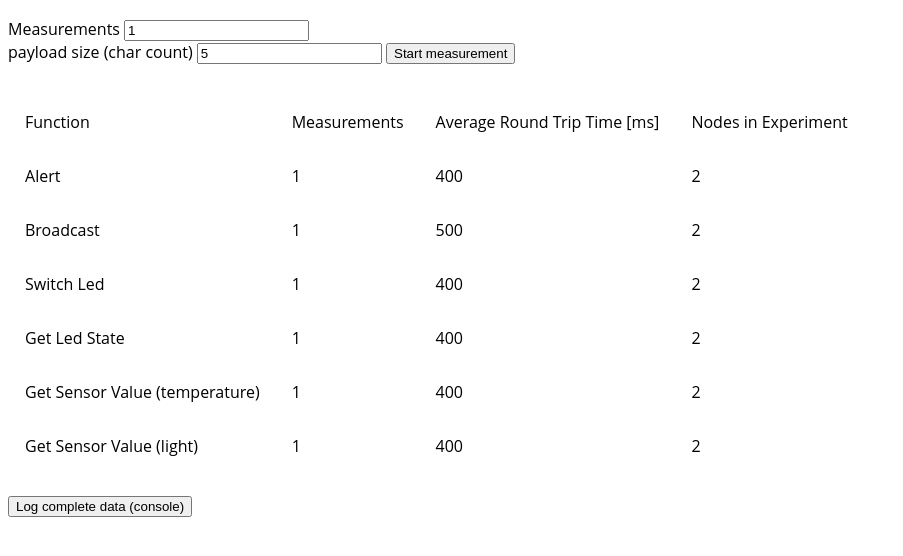
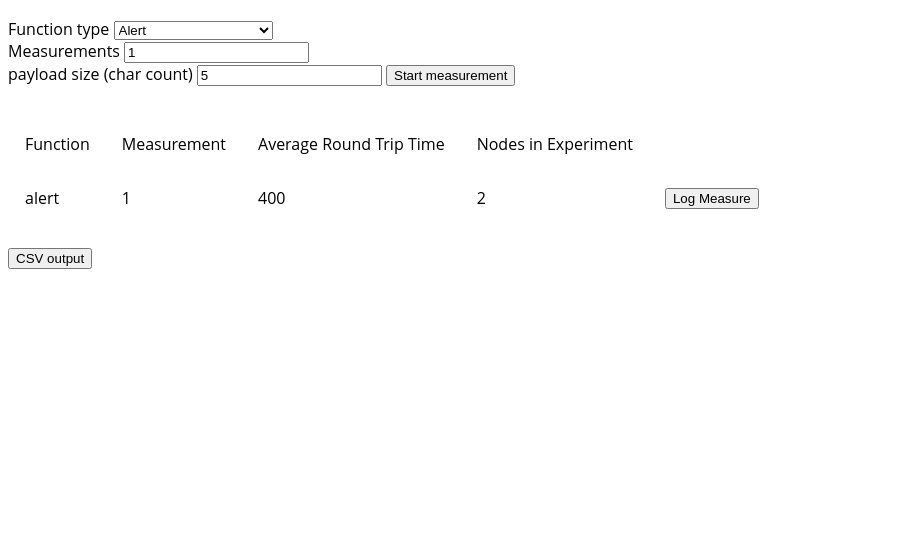
Before and after one commit to fabianbormann/WiseMote.js, a website: page public/examples/Round Trip Time.html in a window 1280 px wide. Both pictures are taken after a click on the button "Start measurement". Shown: the part 54-610 px from the top of the page, without its empty margins (0-903 px from the left). Drawn offline with Linux system fonts and the light colour scheme.

Commit message:
update examples

```diff
--- a/public/examples/Round Trip Time.html
+++ b/public/examples/Round Trip Time.html
@@ -31,10 +31,11 @@
 <script type="text/javascript">
 
 	var nodesInExperiment = 0;
-
+    var outputFormat = "table";
+    var finish = [];
 	var measurements = {
 		length : 0,
-		data : new Array
+		data : []
 	}
 
 	function Measurement(type, payloadSize) {
@@ -42,74 +43,69 @@
 		this.payload = Array(payloadSize).join('x');
 		this.delta = [];
 		this.roundTripTime = 0;
+		this.now;
+	}
 
-		this.now = new Date();
+    function startMeasurment() {
+    	measurements.data = [];
+        finish = [];
+        for(var i = 0; i < $('#measurements').val(); i++) {
+		  measurements.data.push(new Measurement( $('#functionSelect').val(), $('#payloadLength').val() ));
+        }
+        measure();
+    }
 
-		var self = this;
-
-		return function() {
-			switch(self.type) {
+    function measure() {
+        if(measurements.data.length > 0) {
+            var internalCounter = nodesInExperiment;
+            measurements.data[0].now = new Date();
+            switch(measurements.data[0].type) {
                 case "alert":
-					jsMote.alert(self.payload, function() {
-    					current = new Date();
-    					rtt = current-self.now;
-    					self.roundTripTime = addDelta(rtt, self.delta);
-					});
-					break;
-				case "broadcast":
-					jsMote.broadcast(self.payload, function() {
-    					current = new Date();
-    					rtt = current-self.now;
-    					self.roundTripTime = addDelta(rtt, self.delta);
+                    jsMote.alert(measurements.data[0].payload, function() {
+                        internalCounter--;
+                        logMeasure(internalCounter);
                     });
                     break;
                 case "getLedState":
                     jsMote.getLedState(function() {
-    					current = new Date();
-    					rtt = current-self.now;
-    					self.roundTripTime = addDelta(rtt, self.delta);
+                        internalCounter--;
+                        logMeasure(internalCounter);
                     });
                     break;
                 case "switchLedState":
                     jsMote.switchLed((Math.random() < 0.5), function() {
-    					current = new Date();
-    					rtt = current-self.now;
-    					self.roundTripTime = addDelta(rtt, self.delta);
+                        internalCounter--;
+                        logMeasure(internalCounter);
                     });
                     break;
                 case "getTemp":
                     jsMote.getSensorValue("temperature", function() {
-    					current = new Date();
-    					rtt = current-self.now;
-    					self.roundTripTime = addDelta(rtt, self.delta);
+                        internalCounter--;
+                        logMeasure(internalCounter);
                     });
                     break;
                 case "getLight":
                     jsMote.getSensorValue("light", function() {
-    					current = new Date();
-    					rtt = current-self.now;
-    					self.roundTripTime = addDelta(rtt, self.delta);
+                        internalCounter--;
+                        logMeasure(internalCounter);
                     });
                     break;
                 default:
                     throw new Error("Unknown type: "+type);
             }
-		}()
+        }
     }
 
-    function startMeasurment() {
-
-    	measurements.data = [];
-
-    	for(var i = 0; i < $('#measurements').val(); i++) {
-			measurements.data.push(new Measurement( "alert", $('#payloadLength').val() ));
-			measurements.data.push(new Measurement( "broadcast", $('#payloadLength').val() ));
-			measurements.data.push(new Measurement( "getLedState", $('#payloadLength').val() ));
-			measurements.data.push(new Measurement( "switchLedState", $('#payloadLength').val() ));
-			measurements.data.push(new Measurement( "getTemp", $('#payloadLength').val() ));
-			measurements.data.push(new Measurement( "getLight", $('#payloadLength').val() ));
+    function logMeasure(internalCounter) {
+        current = new Date();
+        rtt = current-measurements.data[0].now;
+        measurements.data[0].roundTripTime = addDelta(rtt, measurements.data[0].delta);
+        if(internalCounter == 0) {
+            finish.push(measurements.data[0]);
+            measurements.data.splice(0,1);
+            measure();
+            updateView();
         }
-
     }
 
     function addDelta(rtt, delta) {
@@ -118,85 +114,31 @@
     	for(var i = 0; i < delta.length; i++) {
     		deltaSum += delta[i];
     	}
-    	updateView();
     	return (deltaSum/delta.length);
     }
 
     function updateView() {
-
-    	var table = "<table><tr><td>Function</td><td>Measurements</td><td>Average Round Trip Time [ms]</td><td>Nodes in Experiment</td></tr>"
-
-    	var alerts = [];
-    	var broadcasts = [];
-    	var switchLeds = [];
-    	var ledStates = [];
-    	var temps = [];
-    	var ligths = [];
-
-    	for(var i = 0; i < measurements.data.length; i++) {
-    		if(measurements.data[i].type == "alert" && measurements.data[i].roundTripTime > 0) {
-    			alerts.push(measurements.data[i].roundTripTime);
+    	if(outputFormat == "table") {
+            var ouput = "<table><tr><td>Function</td><td>Measurement</td><td>Average Round Trip Time</td><td>Nodes in Experiment</td><td></td></tr>"
+            $.each(finish, function(index, finishedMeasurement) {
+                ouput += "<tr><td>"+finishedMeasurement.type+"</td><td>"+(index+1)+"</td><td>"+finishedMeasurement.roundTripTime+"</td><td>"+nodesInExperiment+"</td><td><button onclick=\"console.log(finish["+index+"])\">Log Measure</button></td></tr>"
+            });
+            ouput += "</table>"
+        	$("#result").html(ouput);
         }
-    		else if (measurements.data[i].type == "broadcast" && measurements.data[i].roundTripTime > 0) {
-    			broadcasts.push(measurements.data[i].roundTripTime);
-    		}
-    		else if (measurements.data[i].type == "getLedState" && measurements.data[i].roundTripTime > 0) {
-    			ledStates.push(measurements.data[i].roundTripTime);
-    		}
-    		else if (measurements.data[i].type == "switchLedState" && measurements.data[i].roundTripTime > 0) {
-    			switchLeds.push(measurements.data[i].roundTripTime);
-    		}
-    		else if (measurements.data[i].type == "getTemp" && measurements.data[i].roundTripTime > 0) {
-    			temps.push(measurements.data[i].roundTripTime);
-    		}
-    		else if (measurements.data[i].type == "getLight" && measurements.data[i].roundTripTime > 0) {
-    			ligths.push(measurements.data[i].roundTripTime);
+        else {
+            var ouput = "Function;Measurement;Average Round Trip Time;Nodes in Experiment<br>"
+            $.each(finish, function(index, finishedMeasurement) {
+                ouput += finishedMeasurement.type+";"+(index+1)+";"+finishedMeasurement.roundTripTime+";"+nodesInExperiment+"<br>"
+            });
+            $("#result").html(ouput);
         }
     }
-    	var rtt = 0;
-    	$.each(alerts, function(index, value) {
-    		rtt += value;
-    	});
 
-    	rtt = rtt/alerts.length;
-    	table += "<tr><td>Alert</td><td>"+alerts.length+"</td><td>"+rtt+"</td><td>"+nodesInExperiment+"</td></tr>";
-
-		rtt = 0;
-    	$.each(broadcasts, function(index, value) {
-    		rtt += value;
-    	});
-    	rtt = rtt/broadcasts.length;
-    	table += "<tr><td>Broadcast</td><td>"+broadcasts.length+"</td><td>"+rtt+"</td><td>"+nodesInExperiment+"</td></tr>";
-
-		rtt = 0;
-    	$.each(switchLeds, function(index, value) {
-    		rtt += value;
-    	});
-    	rtt = rtt/switchLeds.length;
-    	table += "<tr><td>Switch Led</td><td>"+switchLeds.length+"</td><td>"+rtt+"</td><td>"+nodesInExperiment+"</td></tr>";
-
-		rtt = 0;
-    	$.each(ledStates, function(index, value) {
-    		rtt += value;
-    	});
-    	rtt = rtt/ledStates.length;
-    	table += "<tr><td>Get Led State</td><td>"+ledStates.length+"</td><td>"+rtt+"</td><td>"+nodesInExperiment+"</td></tr>";
-
-		rtt = 0;
-    	$.each(temps, function(index, value) {
-    		rtt += value;
-    	});
-    	rtt = rtt/temps.length;
-    	table += "<tr><td>Get Sensor Value (temperature)</td><td>"+temps.length+"</td><td>"+rtt+"</td><td>"+nodesInExperiment+"</td></tr>";
-
-		rtt = 0;
-    	$.each(ligths, function(index, value) {
-    		rtt += value;
-    	});
-    	rtt = rtt/ligths.length;
-    	table += "<tr><td>Get Sensor Value (light)</td><td>"+ligths.length+"</td><td>"+rtt+"</td><td>"+nodesInExperiment+"</td></tr></table><br><button onclick=\"console.log(measurements)\">Log complete data (console)</button>";
-
-    	$("#result").html(table);
+    function toggleOutput() {
+        outputFormat = (outputFormat == "table") ? "CSV" : "table";
+        $('#ouput').html(((outputFormat == "table") ? "CSV" : "Table")+" ouput");
+        updateView();
     }
 
     $( document ).ready(function() {
@@ -208,6 +150,15 @@
 </head>
 <body>
   <h1>Round Trip Time</h1>
+  <label for="functionSelect">Function type</label>
+  <select id="functionSelect">
+    <option value="alert">Alert</option>
+    <option value="getLedState">Get Led State</option>
+    <option value="switchLedState">Switch Led State</option>
+    <option value="getTemp">Get Temperature Value</option>
+    <option value="getTemp">Get Light Sensor Value</option>
+  </select>
+  <br>
   <label for="measurements">Measurements</label>
   <input id="measurements" type="number" min="1" value="1" step="1" pattern="\d+"/><br>
   <label for="payloadLength">payload size (char count)</label>
@@ -215,5 +166,7 @@
   <button onclick="startMeasurment();">Start measurement</button>
   <br>
   <div id="result"></div>
+  <br>
+  <button onclick="toggleOutput();" id="ouput">CSV output</button>
 </body>
 </html>
```
Also changed, not shown: public/examples/Localization.html (+86 -34 lines), views/experiment.html (+2 -2 lines). Lines whose indentation alone changed are shown as unchanged.
